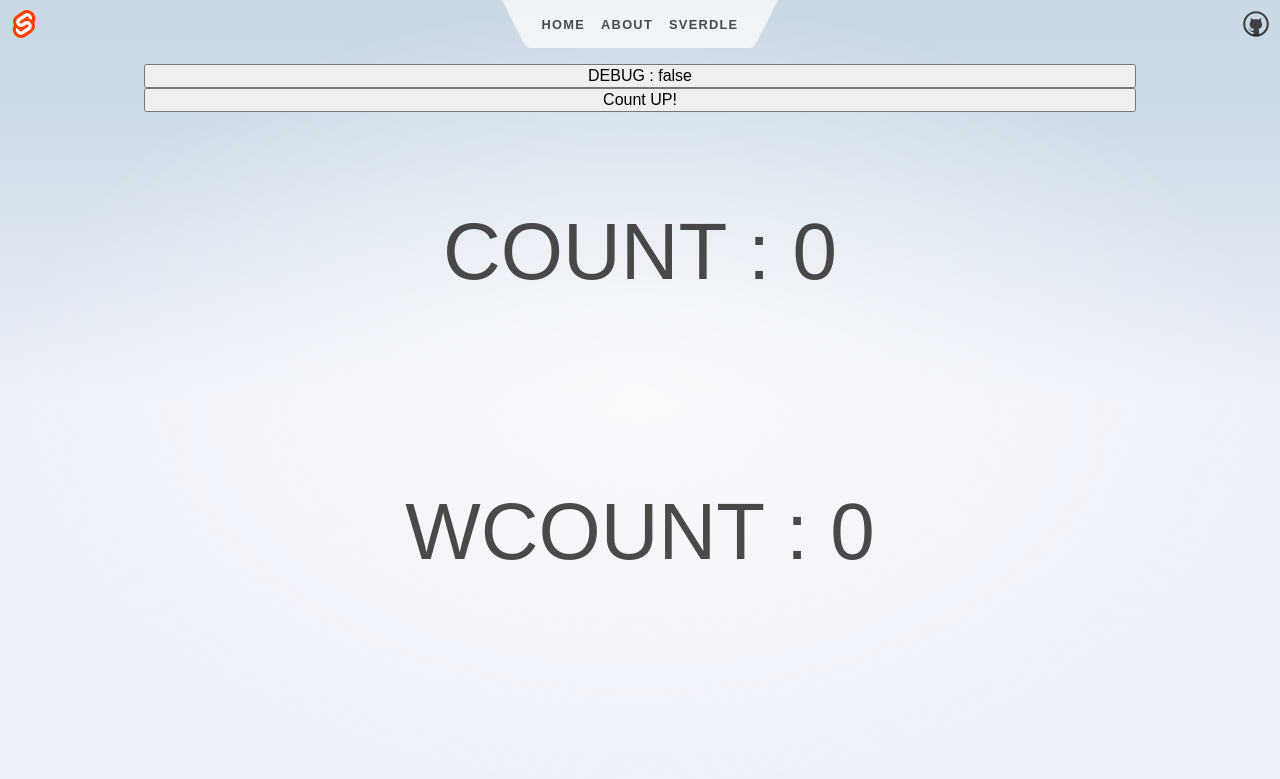
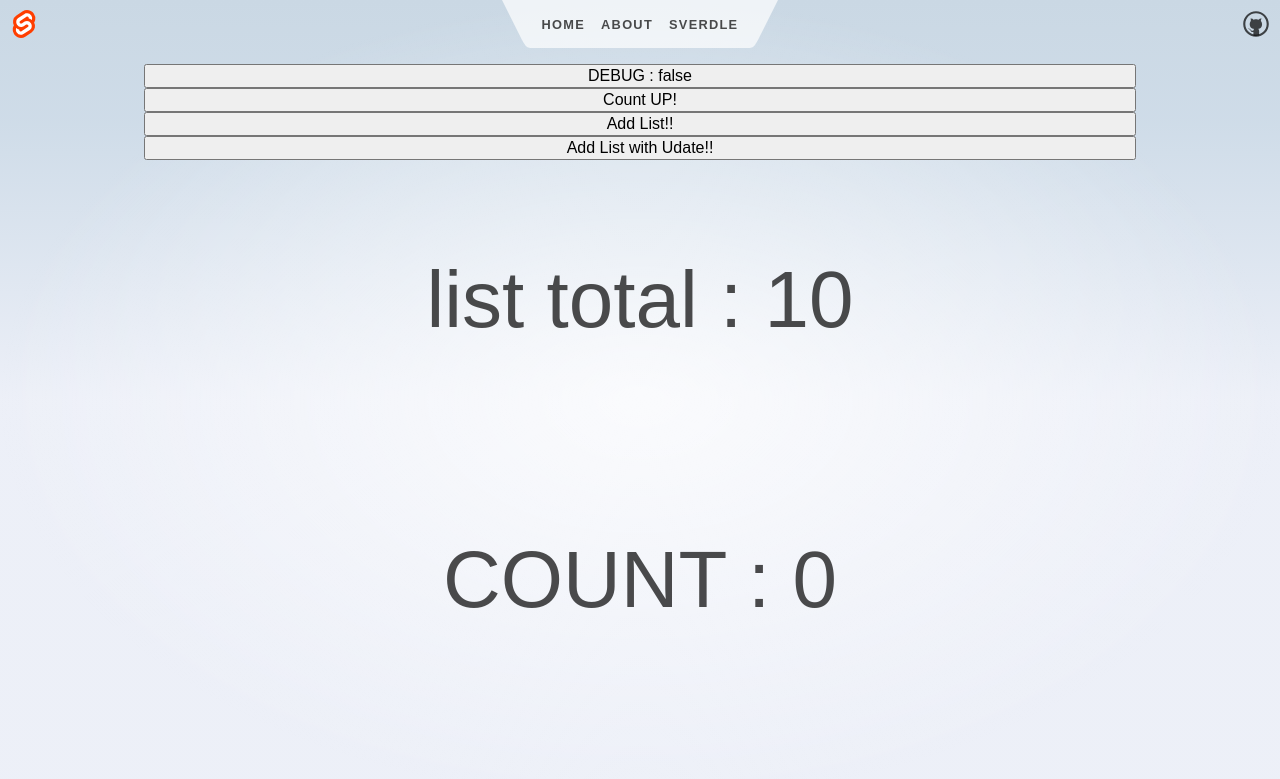
Before and after one commit to Tatsu015/svelte-sample, a SvelteKit app: page /count in a window 1280 px wide. Shown: the top 779 px of the page. Built offline with nearby package versions, Linux system fonts and the light colour scheme.

Commit message:
add update list

```diff
--- a/src/routes/count/+page.svelte
+++ b/src/routes/count/+page.svelte
@@ -2,28 +2,45 @@
 <script>
     let count = 0
     let debug = false
+    let maybeNotChange = count * 2;
+    let nums = [1,2,3,4]
+
     $: doubleCount = count * 2;
     $: {
         if (debug === true){
             console.log('[DEBUG]', count)
         }
     }
-
-    let maybeNotChange = count * 2;
+    $: sum = nums.reduce((t, n)=>t+n,0)
 
     function countUp(){
         count++;
     }
+
     function toggleDebug(){
         debug = !debug
+    }
+
+    function addNum(){
+        console.log(nums)
+        nums.push(nums.length+1)
+    }
+    function addNumUpdatable(){
+        console.log(nums)
+        nums.push(nums.length+1)
+        nums = nums
     }
 </script>
 
 <button on:click={toggleDebug}>DEBUG : {debug}</button>
 <button on:click={countUp}>Count UP!</button>
+<button on:click={addNum}>Add List!!</button>
+<button on:click={addNumUpdatable}>Add List with Udate!!</button>
+<p>list total : {sum}</p>
 <p>COUNT : {count}</p>
 <p>WCOUNT : {doubleCount}</p>
 <p>not change : {maybeNotChange}</p>
+<p></p>
 
 <style>
     p {
```
